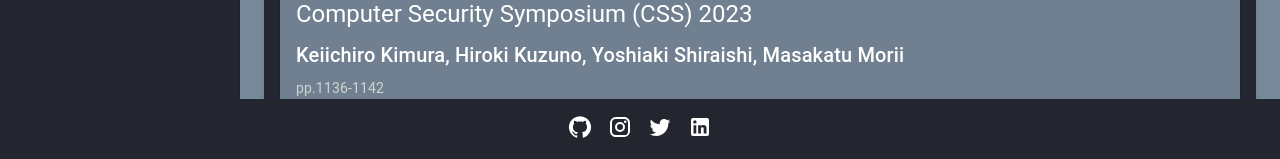
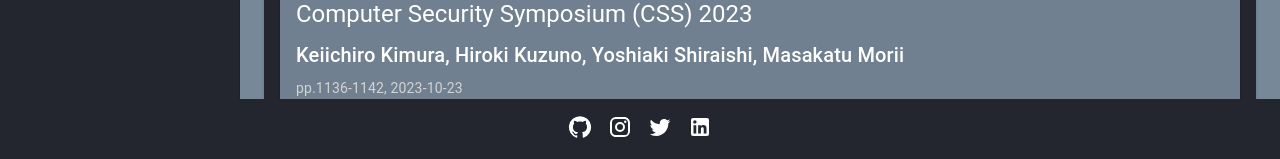
Before and after one commit to trapedev/trapedev.github.io, a React (Create React App) app in the folder app/: page /#/academic-paper in a window 1280 px wide. Shown: the part 638-797 px from the top of the page. Built offline with nearby package versions, Linux system fonts and the light colour scheme.

Commit message:
commit all changes

```diff
--- a/app/src/pages/academicPaper.tsx
+++ b/app/src/pages/academicPaper.tsx
@@ -33,7 +33,7 @@ const CSS2022 = () => {
         title={
           "Implementation of Man-in-the-Middle Attacks that bypass SSL/TLS and allow eavesdropping/falsification: Public Wireless LAN Vulnerabilities and Threats"
         }
-        hyperLink="https://www.iwsec.org/css/2022/program.html#2A4-I"
+        hyperLink="https://cir.nii.ac.jp/crid/1050013087466839168"
       />
       <Title title={"Computer Security Symposium (CSS) 2022"} />
       <SubTitle
@@ -51,7 +51,7 @@ const FIT2022 = () => {
         title={
           "New Proposals and Threats of Man-in-the-Middle Attacks to Evade SSL/TLS: Evaluation and Consideration by Implementation"
         }
-        hyperLink="https://onsite.gakkai-web.net/fit2022/abstract/data/html/program/l.html#s1k"
+        hyperLink="https://jglobal.jst.go.jp/detail?JGLOBAL_ID=202202236004551288"
       />
       <Title title={"Forum on Information Technology (FIT) 2022"} />
       <SubTitle
@@ -69,13 +69,13 @@ const CSS2023 = () => {
         title={
           "A New Attack Method on Bluetooth BR/EDR and Its Demonstration: Vulnerability of Power-Saving Mode and Its Threat"
         }
-        hyperLink="https://www.iwsec.org/css/2023/program.html#3E3"
+        hyperLink="https://cir.nii.ac.jp/crid/1050016494531112832"
       />
       <Title title={"Computer Security Symposium (CSS) 2023"} />
       <SubTitle
         title={"Keiichiro Kimura, Hiroki Kuzuno, Yoshiaki Shiraishi, Masakatu Morii"}
       />
-      <SecondaryText data="pp.1136-1142" />
+      <SecondaryText data="pp.1136-1142, 2023-10-23" />
     </SingleCardItem>
   );
 };
```
Also changed, not shown: 7 other files (tests, documents, lock files or other folders).
